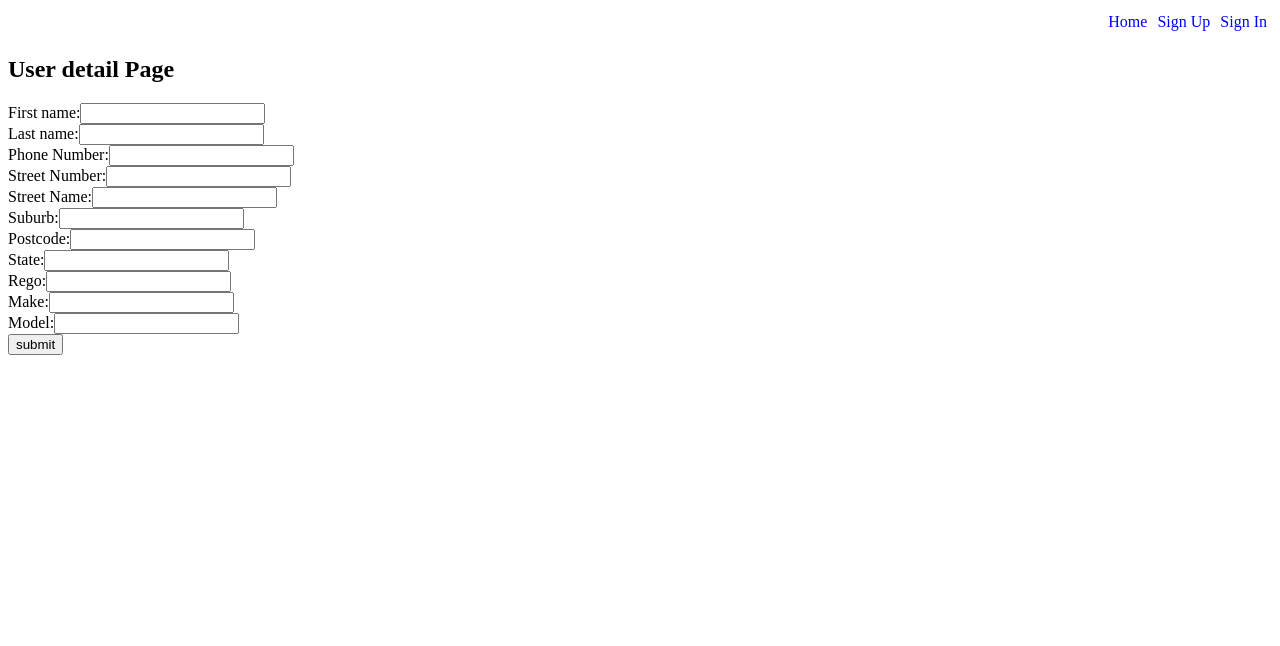
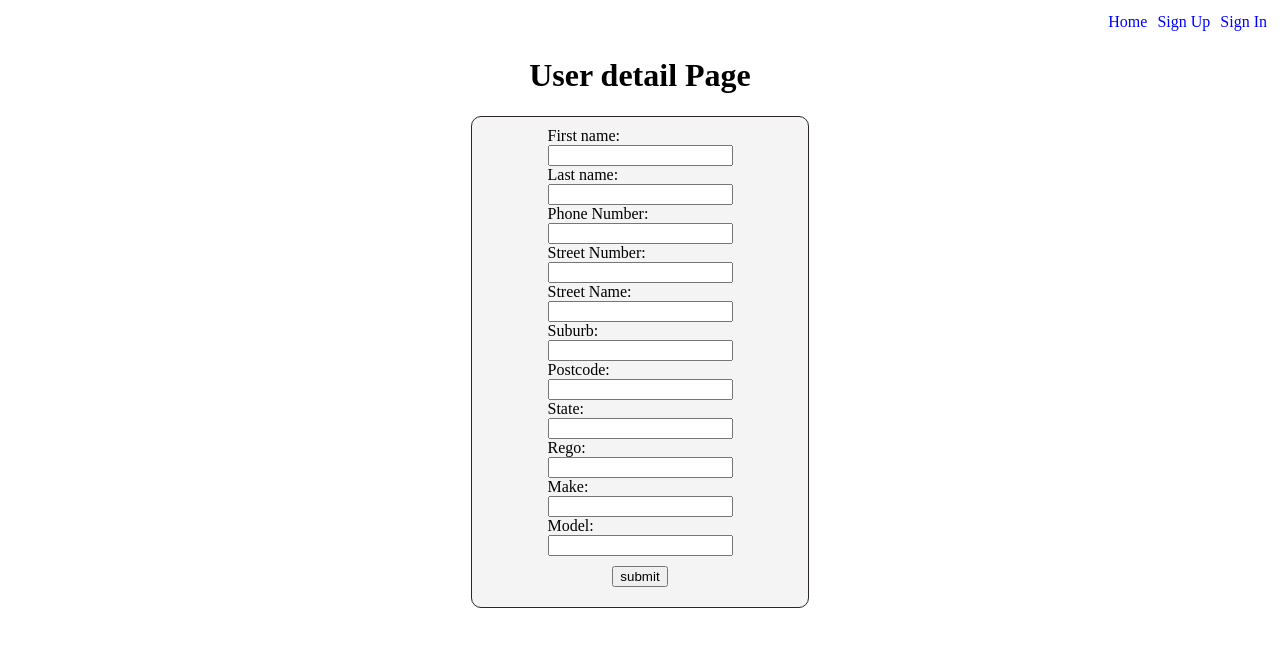
Before and after one commit to Pieter-and-Keith/full_stack_client, a React (Vite) app: page /user_details in a window 1280 px wide. Shown: the top 646 px of the page. Built offline with nearby package versions, Linux system fonts and the light colour scheme; no server answers.

Commit message:
added styling to user-details page

```diff
--- a/src/components/Styled.js
+++ b/src/components/Styled.js
@@ -100,6 +100,7 @@ export const SignForm = styled.form`
     flex-direction: column;
     align-items: center;
     width: 25%;
+    padding: 10px;
     margin: 5px auto;
     background-color: #f4f4f4;
     border-radius: 10px;
--- a/src/components/navbar.jsx
+++ b/src/components/navbar.jsx
@@ -1,4 +1,4 @@
-import { Link, useNavigate } from "react-router-dom";
+import { useNavigate } from "react-router-dom";
 
 import { NavBox, NavLinkWords } from './Styled'
 import {useGlobalState} from '../utils/StateContext'
--- a/src/pages/sign-in.jsx
+++ b/src/pages/sign-in.jsx
@@ -1,5 +1,5 @@
 import { useState} from "react"
-import { Link, useNavigate } from "react-router-dom"
+import { useNavigate } from "react-router-dom"
 
 import api from "../config/api";
 import { SignTitle, SignForm, ErrorMessage, LinkE, SignButton } from '../components/Styled'
--- a/src/pages/user-details.jsx
+++ b/src/pages/user-details.jsx
@@ -1,6 +1,8 @@
 import { useState } from "react"
 import { useNavigate } from "react-router-dom"
+
 import api from "../config/api"
+import { SignTitle, ErrorMessage, SignForm } from '../components/Styled'
 
 const UserDetails = () => {
     const navigate = useNavigate()
@@ -16,7 +18,6 @@ const UserDetails = () => {
     const [regoError, setRegoError] = useState("")
     const [makeError, setMakeError] = useState("")
     const [modelError, setModelError] = useState("")
-
 
     const [data, setData] = useState({
         firstName: "",
@@ -60,10 +61,10 @@ const UserDetails = () => {
           { details.first_name? setFirstNameError(details.first_name[0]) : setFirstNameError("")}
           { details.last_name? setLastNameError(details.last_name[0]) : setLastNameError("")}
           { details.phone_number? setPhoneNumberError(details.phone_number[0]) : setPhoneNumberError("")}
-          { details.street_number? setStreetNumberError(details.street_number[0]) : setStreetNumberError("")}
+          { details.street_number? setStreetNumberError(details.street_number) : setStreetNumberError("")}
           { details.street_name? setStreetNameError(details.street_name[0]) : setStreetNameError("")}
           { details.suburb? setSuburbError(details.suburb[0]) : setSuburbError("")}
-          { details.postcode? setPostcodeError(details.postcode[0]) : setPostcodeError("")}
+          { details.postcode? setPostcodeError(details.postcode) : setPostcodeError("")}
           { details.state? setStateError(details.state[0]) : setStateError("")}
           { details.rego? setRegoError(details.rego[0]) : setRegoError("")}
           { details.make? setMakeError(details.make[0]) : setMakeError("")}
@@ -75,65 +76,78 @@ const UserDetails = () => {
 
     return(
         <>
-        <h2>User detail Page</h2>
-        { firstNameError ? <> <h3>Error: First Name {firstNameError}</h3> </> : <> </> }
-        { lastNameError ? <> <h3>Error: Last Name {lastNameError}</h3> </> : <> </> }
-        { phoneNumberError ? <> <h3>Error: Phone Number {phoneNumberError}</h3> </> : <> </> }
-        { streetNumberError ? <> <h3>Error: Street Number {streetNumberError}</h3> </> : <> </> }
-        { streetNameError ? <> <h3>Error: Street Name {streetNameError}</h3> </> : <> </> }
-        { suburbError ? <> <h3>Error: Suburb {suburbError}</h3> </> : <> </> }
-        { postcodeError ? <> <h3>Error: Postcode {postcodeError}</h3> </> : <> </> }
-        { stateError ? <> <h3>Error: State {stateError}</h3> </> : <> </> }
-        { regoError ? <> <h3>Error: Rego {regoError}</h3> </> : <> </> }
-        { makeError ? <> <h3>Error: Make {makeError}</h3> </> : <> </> }
-        { modelError ? <> <h3>Error: Model {modelError}</h3> </> : <> </> }
-        <form onSubmit={handleOnSubmit}>
+          <SignTitle>User detail Page</SignTitle>
+          { firstNameError ? <> <ErrorMessage>Error: First Name {firstNameError}</ErrorMessage> </> : <> </> }
+          { lastNameError ? <> <ErrorMessage>Error: Last Name {lastNameError}</ErrorMessage> </> : <> </> }
+          { phoneNumberError ? <> <ErrorMessage>Error: Phone Number {phoneNumberError}</ErrorMessage> </> : <> </> }
+          { streetNumberError ? <> <ErrorMessage>Error: Street Number {streetNumberError[0]} or {streetNumberError[1]}</ErrorMessage> </> : <> </> }
+          { streetNameError ? <> <ErrorMessage>Error: Street Name {streetNameError}</ErrorMessage> </> : <> </> }
+          { suburbError ? <> <ErrorMessage>Error: Suburb {suburbError}</ErrorMessage> </> : <> </> }
+          { postcodeError ? <> <ErrorMessage>Error: Postcode {postcodeError[0]} or {postcodeError[1]}</ErrorMessage> </> : <> </> }
+          { stateError ? <> <ErrorMessage>Error: State {stateError}</ErrorMessage> </> : <> </> }
+          { regoError ? <> <ErrorMessage>Error: Rego {regoError}</ErrorMessage> </> : <> </> }
+          { makeError ? <> <ErrorMessage>Error: Make {makeError}</ErrorMessage> </> : <> </> }
+          { modelError ? <> <ErrorMessage>Error: Model {modelError}</ErrorMessage> </> : <> </> }
+          <SignForm onSubmit={handleOnSubmit}>
             <div>
               <label htmlFor="firstName">First name:</label>
+              <br></br>
               <input type="text" name="firstName" value={data.firstName} onChange={handleChange}  />
             </div>
             <div>
               <label htmlFor="lastName">Last name:</label>
+              <br></br>
               <input type="text" name="lastName" value={data.lastName} onChange={handleChange}  />
             </div>
             <div>
               <label htmlFor="phoneNumber">Phone Number:</label>
+              <br></br>
               <input type="text" name="phoneNumber" value={data.phoneNumber} onChange={handleChange}  />
             </div>
             <div>
               <label htmlFor="streetNumber">Street Number:</label>
+              <br></br>
               <input type="text" name="streetNumber" value={data.streetNumber} onChange={handleChange}  />
             </div>
             <div>
               <label htmlFor="streetName">Street Name:</label>
+              <br></br>
               <input type="text" name="streetName" value={data.streetName} onChange={handleChange}  />
             </div>
             <div>
               <label htmlFor="suburb">Suburb:</label>
+              <br></br>
               <input type="text" name="suburb" value={data.suburb} onChange={handleChange}  />
             </div>
             <div>
               <label htmlFor="postcode">Postcode:</label>
+              <br></br>
               <input type="text" name="postcode" value={data.postcode} onChange={handleChange}  />
             </div>
             <div>
               <label htmlFor="state">State:</label>
+              <br></br>
               <input type="text" name="state" value={data.state} onChange={handleChange}  />
             </div>
             <div>
               <label htmlFor="rego">Rego:</label>
+              <br></br>
               <input type="text" name="rego" value={data.rego} onChange={handleChange}  />
             </div>
             <div>
               <label htmlFor="make">Make:</label>
+              <br></br>
               <input type="text" name="make" value={data.make} onChange={handleChange}  />
             </div>
             <div>
               <label htmlFor="model">Model:</label>
+              <br></br>
               <input type="text" name="model" value={data.model} onChange={handleChange}  />
             </div>
-            <button type="submit">submit</button>
-        </form>
+
+            <button type="submit" style={{margin: "10px"}}>submit</button>
+
+          </SignForm>
         </>
     )
 }
```
Lines whose indentation alone changed are shown as unchanged.
